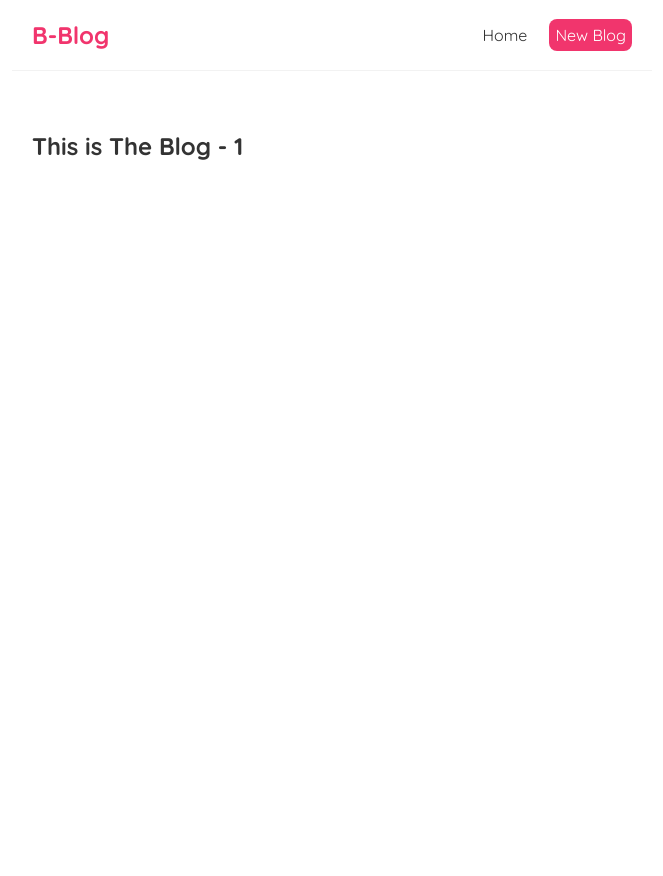
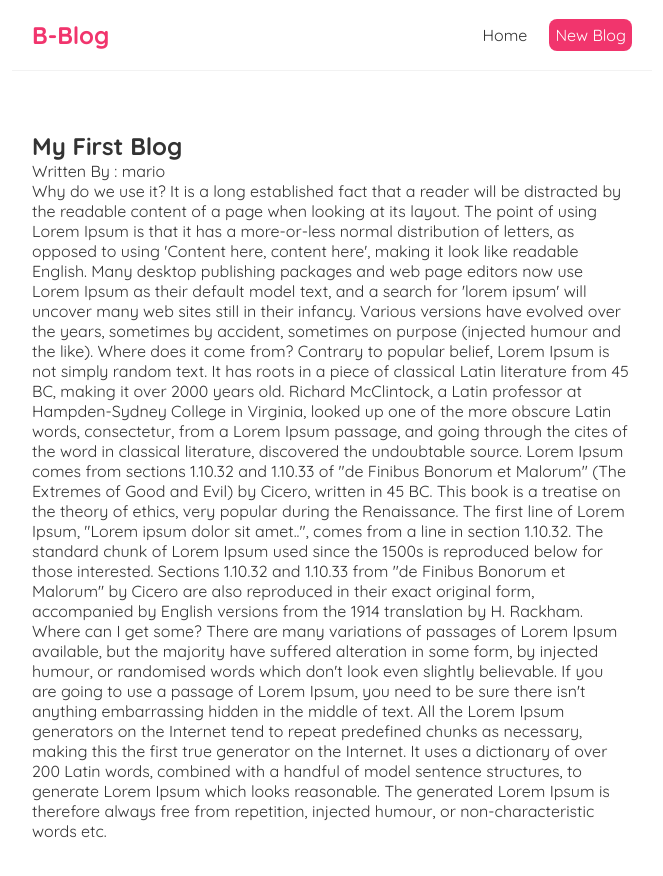
Before and after one commit to 7bel6/b-blog, a React (Create React App) app: page /blogs/1 in a window 1280 px wide. Shown: the top 876 px of the page, without its empty margins (308-971 px from the left). Before the commit the page ends 800 px from the top, so only its background shows below. Built offline with nearby package versions, Linux system fonts and the light colour scheme; data requests are answered from the project's data file; the HTML template or start-up script is replaced by a standard one.

Commit message:
Reusing Our Custom Hook

```diff
--- a/src/BlogDetails.js
+++ b/src/BlogDetails.js
@@ -1,15 +1,26 @@
 import { useParams } from "react-router";
-
+import useFetch from './useFetch';
 const BlogDetails = () => {
 
     // Now we want to access whatever the id of blog on url router
     // we put what we named our route paramters in App.js
     const { id } = useParams();
+    // Reusing our custom hook
+    const { data , isPending, error} = useFetch('http://localhost:8000/blogs/' + id);
+
     return(
         <div className='blog-details'>
-            <h2>This is The Blog - { id }</h2>
+            { isPending && <div>Loading...</div>}
+            { error && <div>{ error }</div>}
+            { data && (
+                <article>
+                    <h2>{ data.title }</h2>
+                    <p>Written By : { data.author }</p>
+                    <div>{ data.body }</div>
+                </article>
+            )}
         </div>
     );
 }
 
-export default BlogDetails
+export default BlogDetails;
```
